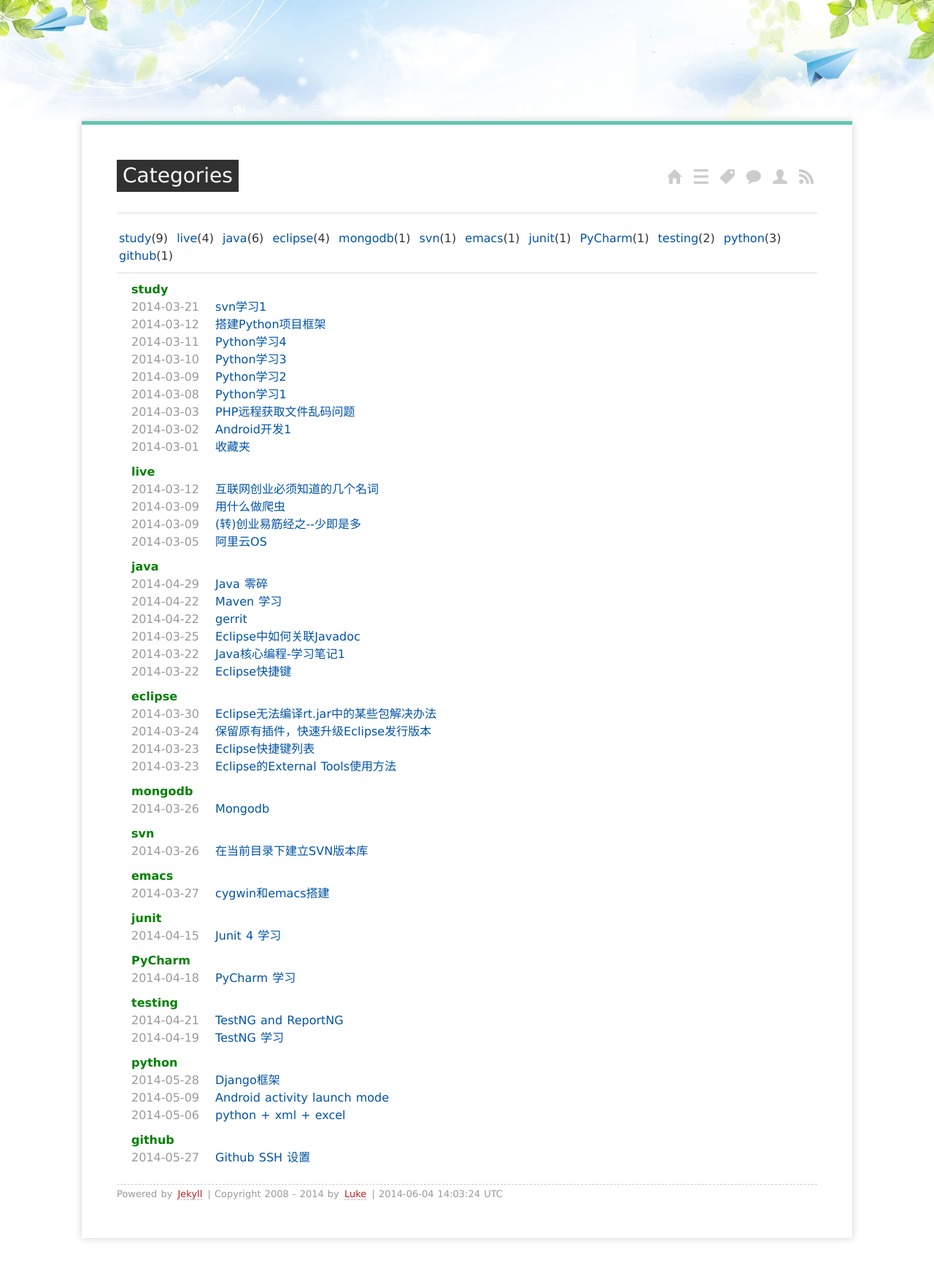
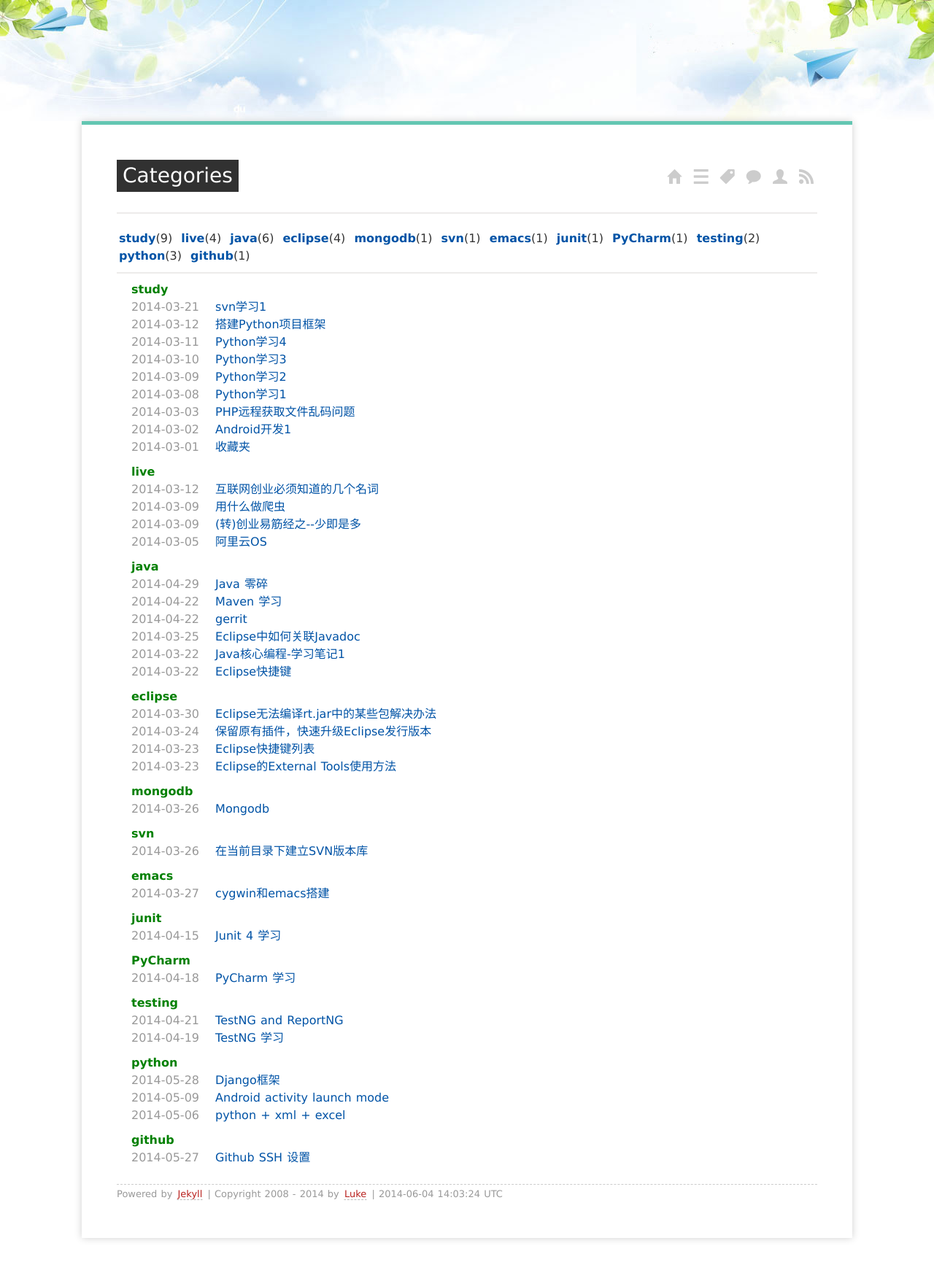
Before and after one commit to yujialive/yujialive.github.io, a Jekyll site: the page built from categories/index.md, in a window 1280 px wide. Shown: the whole page at 73% size. Built offline with Jekyll 4.4.1, drawn with Linux system fonts in a browser that asks for light colours; Markdown is read by kramdown in place of the engine named in the settings.

Commit message:
daily updates

```diff
--- a/media/css/screen.css
+++ b/media/css/screen.css
@@ -267,6 +267,7 @@ footer a:hover {
     margin: 6px 2px;
     padding: 3px 1px;
     color: #0053A6;
+    font-weight: bold;
     text-decoration: none;
 }
 
@@ -277,4 +278,5 @@ footer a:hover {
 
 #tag_cloud span {
     color: #333;
+    font-weight: normal;
 }
```
